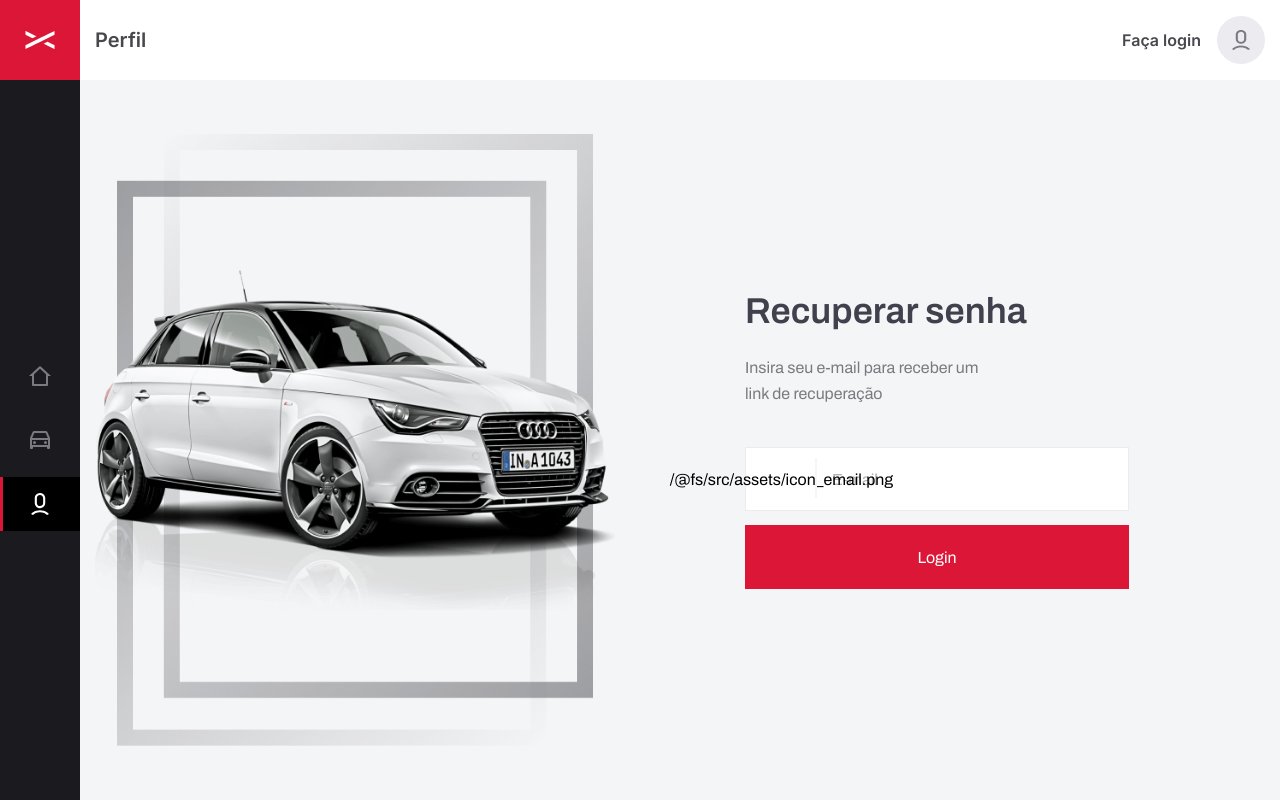
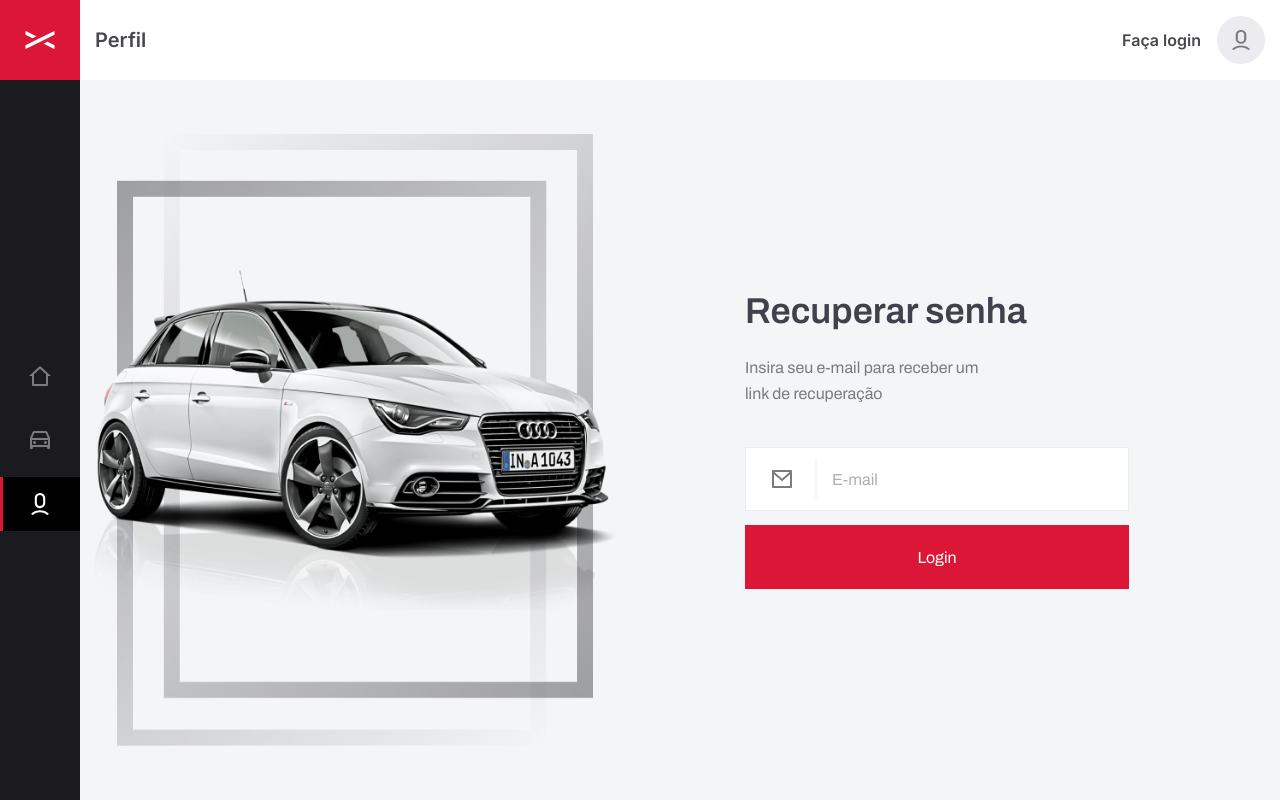
Before and after one commit to Dailton-Bastos/rentx, a React (Create React App) app: page /login/forgot in a window 1280 px wide. Built offline with nearby package versions, Linux system fonts and the light colour scheme.

Commit message:
chore(forgot password): change icon input

```diff
--- a/src/pages/SignIn/ForgotPassword/index.tsx
+++ b/src/pages/SignIn/ForgotPassword/index.tsx
@@ -1,4 +1,4 @@
-import iconEmail from '../../../assets/icon_email.png';
+import { ReactComponent as IconEmail } from '../../../assets/icon_email.svg';
 import { Button } from '../../../components/Button';
 import { Input } from '../../../components/Input';
 import * as S from './styles';
@@ -10,7 +10,7 @@ export const ForgotPassword = (): JSX.Element => {
 			<p>Insira seu e-mail para receber um link de recuperação</p>
 
 			<S.Form>
-				<Input icon={iconEmail} type='email' placeholder='E-mail' />
+				<Input icon={<IconEmail />} type='email' placeholder='E-mail' />
 
 				<Button type='submit'>Login</Button>
 			</S.Form>
```
